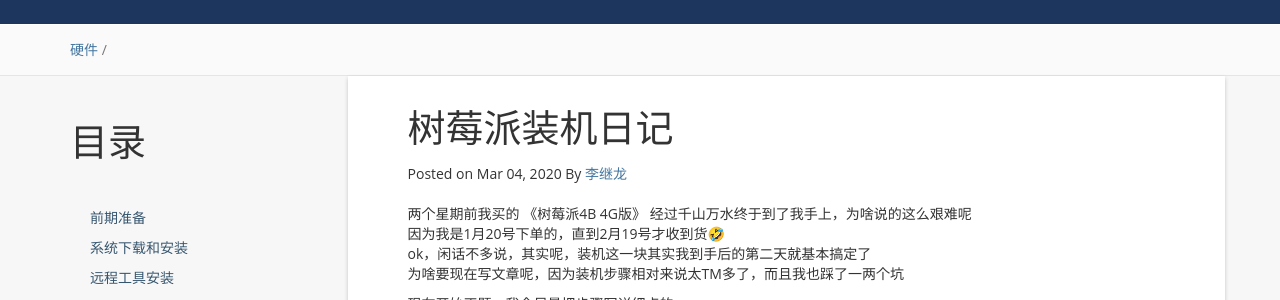
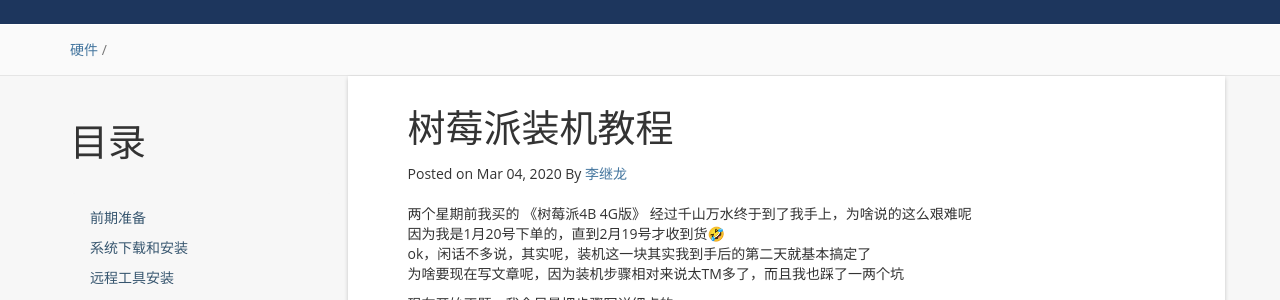
Before and after one commit to kljzndx/My-Blog, a Jekyll site: the page built from _posts/2020-03-04-Raspberry Pi Setup.md, in a window 1280 px wide and 900 px high. Shown: the part 271-571 px from the top of the window. Built offline with Jekyll 4.4.1, drawn with Linux system fonts in a browser that asks for light colours; nearby versions of some CDN libraries; comment, search, counter and statistics services are not loaded.

Commit message:
更改标题

```diff
--- a/_posts/2020-03-04-Raspberry Pi Setup.md
+++ b/_posts/2020-03-04-Raspberry Pi Setup.md
@@ -1,6 +1,6 @@
 ---
 layout: post
-title: 树莓派装机日记
+title: 树莓派装机教程
 categories: 硬件
 tags: [树莓派, RaspberryPi]
 ---
```
